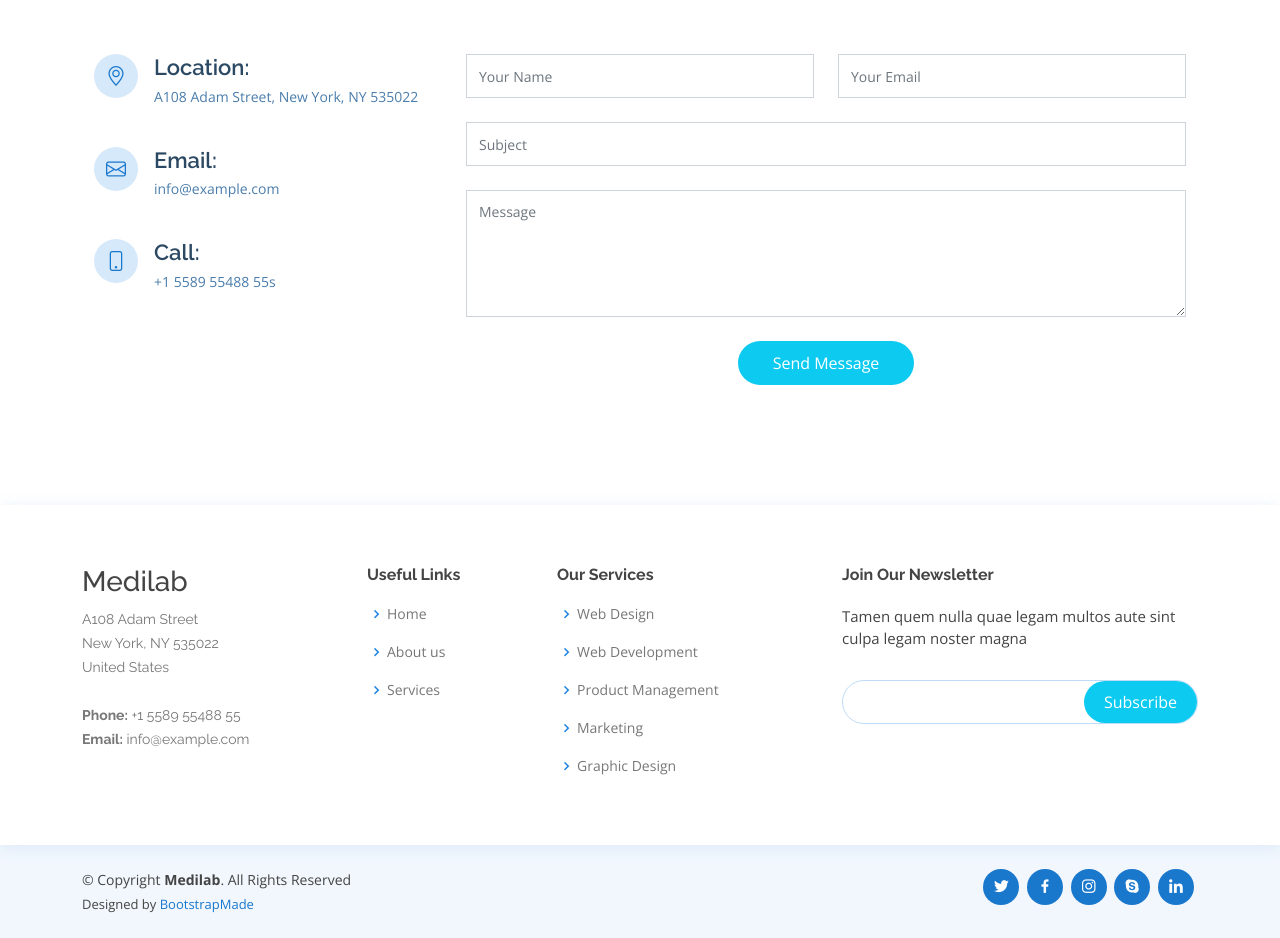
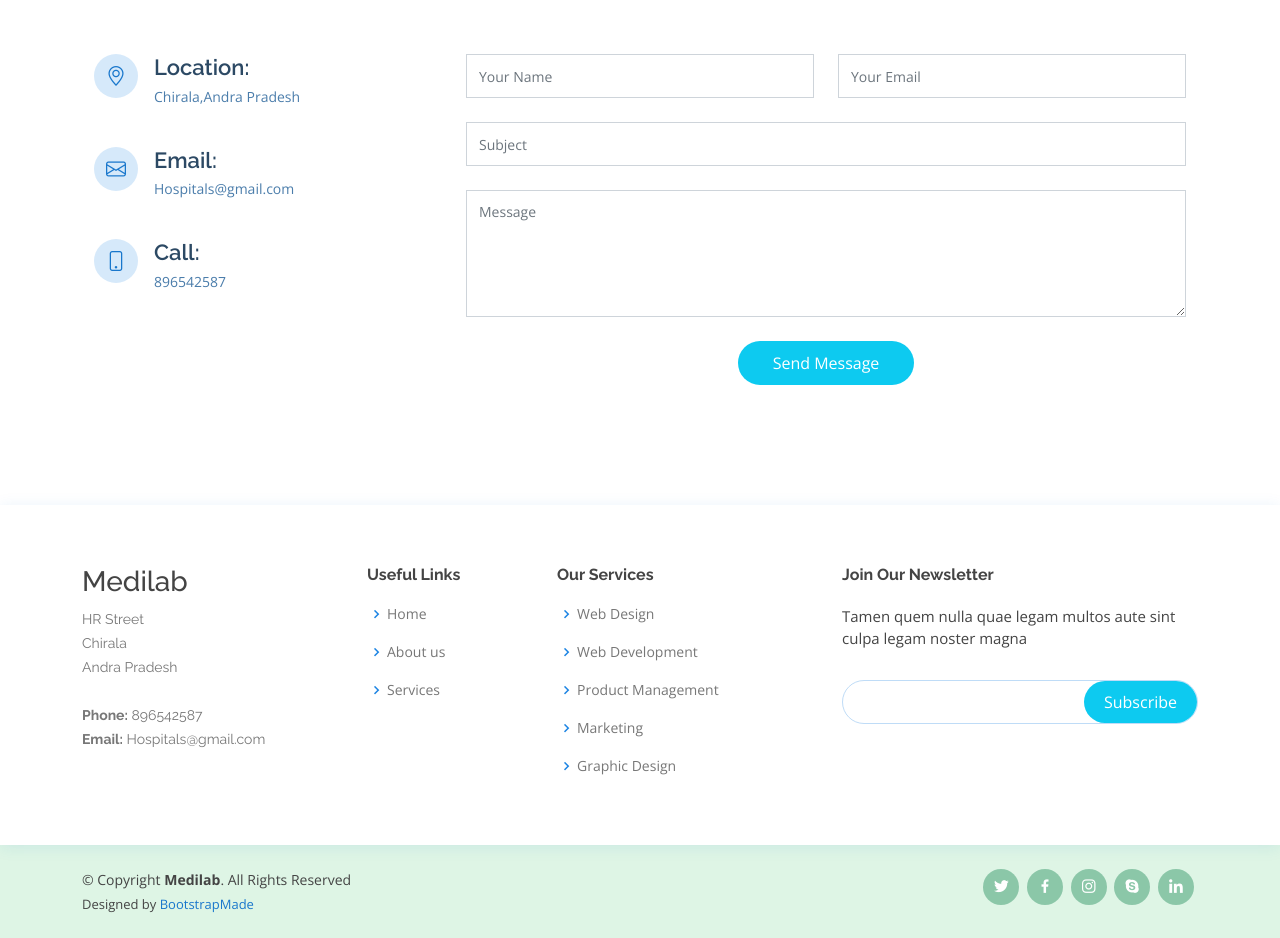
Before and after one commit to anushak8919/testing, a PHP site: page /task4/Medilab/contact.html in a window 1280 px wide. Shown: the part 626-1564 px from the top of the page. Run offline with PHP 8.4, Linux system fonts and the light colour scheme.

Commit message:
task4 done
Medilab

```diff
--- a/task4/Medilab/assets/css/style.css
+++ b/task4/Medilab/assets/css/style.css
@@ -75,7 +75,7 @@ h6 {
   right: 15px;
   bottom: 15px;
   z-index: 996;
-  background: #1977cc;
+  background: #1987546b;
   width: 40px;
   height: 40px;
   border-radius: 4px;
@@ -437,7 +437,7 @@ h6 {
 #hero {
   width: 100%;
   height: 90vh;
-  background: url("../img/hos.png") top center;
+  background: url("https://www.theindianwire.com/wp-content/uploads/2019/12/FMGE-Students-qualify-The-Indian-Wire.jpg") top center;
   background-size: cover;
   margin-bottom: -200px;
 }
@@ -1563,7 +1563,7 @@ section {
 #footer {
   color: #444444;
   font-size: 14px;
-  background: #f1f7fd;
+  background: #DEF5E5;
 }
 
 #footer .footer-top {
@@ -1695,7 +1695,7 @@ section {
 #footer .social-links a {
   font-size: 18px;
   display: inline-block;
-  background: #1977cc;
+  background: #1987546b;
   color: #fff;
   line-height: 1;
   padding: 8px 0;
--- a/task4/Medilab/contact.html
+++ b/task4/Medilab/contact.html
@@ -71,17 +71,17 @@
               <div class="address">
                 <i class="bi bi-geo-alt"></i>
                 <h4>Location:</h4>
-                <p>A108 Adam Street, New York, NY 535022</p>
+                <p>Chirala,Andra Pradesh</p>
               </div>
               <div class="email">
                 <i class="bi bi-envelope"></i>
                 <h4>Email:</h4>
-                <p>info@example.com</p>
+                <p>Hospitals@gmail.com</p>
               </div>
               <div class="phone">
                 <i class="bi bi-phone"></i>
                 <h4>Call:</h4>
-                <p>+1 5589 55488 55s</p>
+                <p> 896542587</p>
               </div>
             </div>
           </div>
@@ -122,11 +122,11 @@
           <div class="col-lg-3 col-md-6 footer-contact">
             <h3>Medilab</h3>
             <p>
-              A108 Adam Street <br>
-              New York, NY 535022<br>
-              United States <br><br>
-              <strong>Phone:</strong> +1 5589 55488 55<br>
-              <strong>Email:</strong> info@example.com<br>
+             HR Street <br>
+             Chirala<br>
+              Andra Pradesh <br><br>
+              <strong>Phone:</strong>  896542587<br>
+              <strong>Email:</strong> Hospitals@gmail.com<br>
             </p>
           </div>
           <div class="col-lg-2 col-md-6 footer-links">
--- a/task4/Medilab/index.html
+++ b/task4/Medilab/index.html
@@ -459,17 +459,17 @@
               <div class="address">
                 <i class="bi bi-geo-alt"></i>
                 <h4>Location:</h4>
-                <p>A108 Adam Street, New York, NY 535022</p>
+                <p>Chirala,Andra Pradesh</p>
               </div>
               <div class="email">
                 <i class="bi bi-envelope"></i>
                 <h4>Email:</h4>
-                <p>info@example.com</p>
+                <p>Hospitals@gmail..com</p>
               </div>
               <div class="phone">
                 <i class="bi bi-phone"></i>
                 <h4>Call:</h4>
-                <p>+1 5589 55488 55s</p>
+                <p>9586492156</p>
               </div>
             </div>
           </div>
```
Also changed, not shown: task4/Medilab/assets/img/hos.png (deleted).
